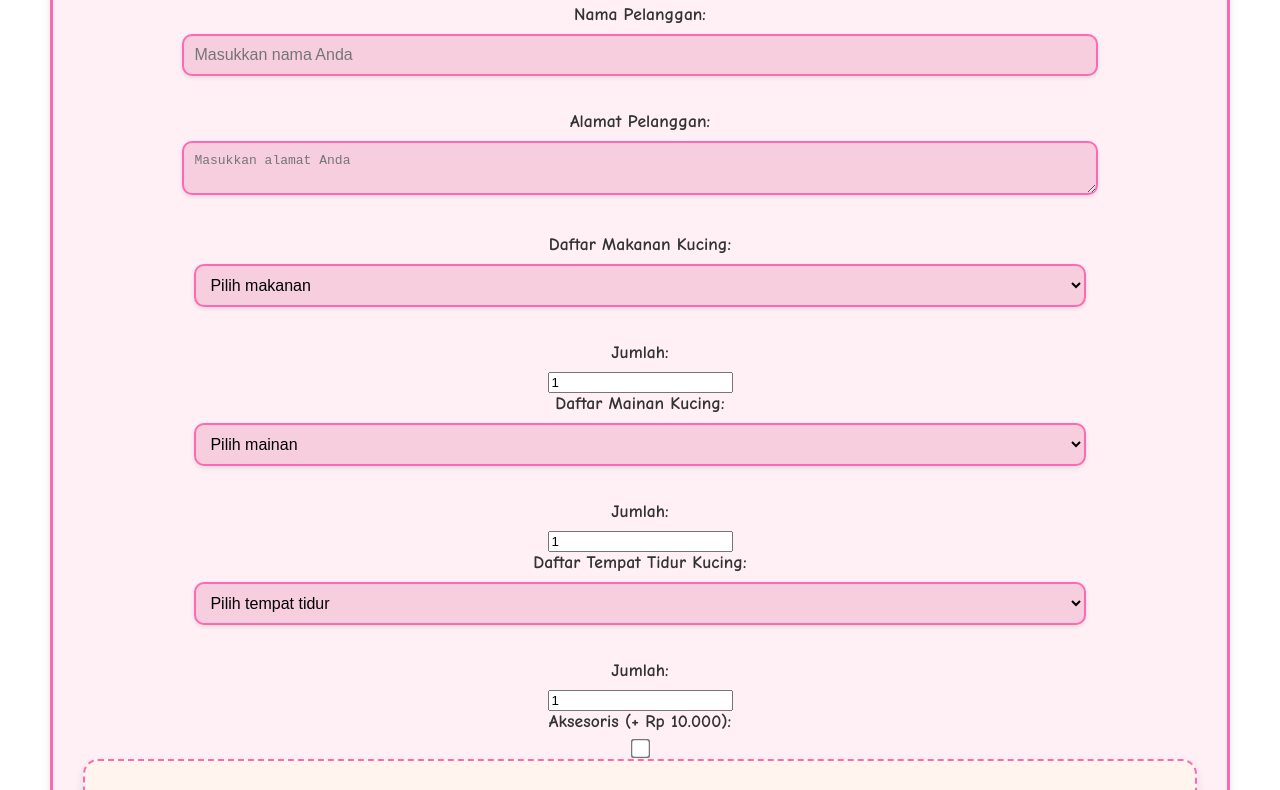
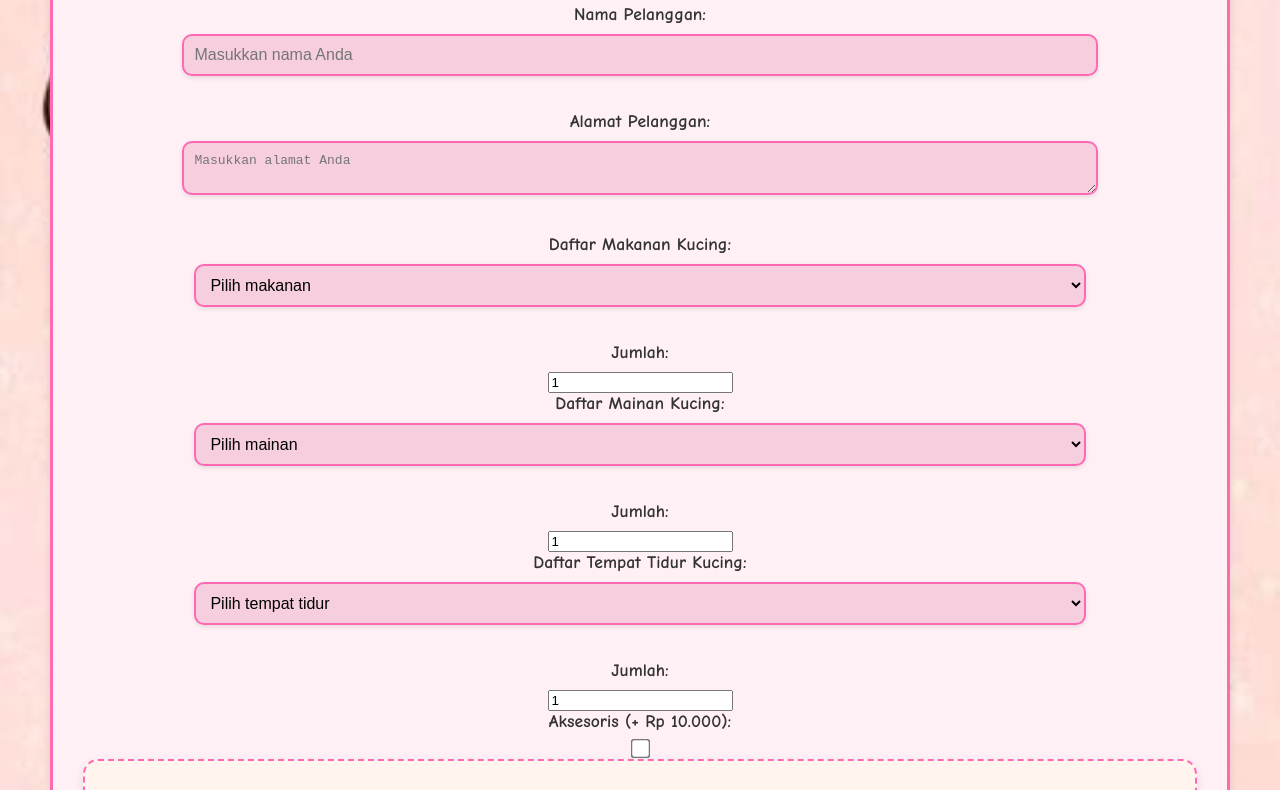
Before and after one commit to Miuki08/DwiAuliaGevira, a plain HTML site: page index.html in a window 1280 px wide. Shown: the part 641-1431 px from the top of the page. Drawn offline with Linux system fonts and the light colour scheme.

Commit message:
Update petcatshop.css

```diff
--- a/petcatshop.css
+++ b/petcatshop.css
@@ -1,7 +1,7 @@
 /* Mengatur font dan warna latar belakang keseluruhan */
 body {
     font-family: 'Comic Sans MS', cursive, sans-serif; /* Font utama untuk teks */
-    background-image: url('pinkk.jfif'); /* Latar belakang berupa gambar */
+    background-image: url('pinkk.jpg'); /* Latar belakang berupa gambar */
     background-repeat: no-repeat; /* Gambar tidak diulang */
     background-size: cover; /* Gambar menutupi seluruh area */
     background-position: center; /* Gambar diposisikan di tengah */
```
